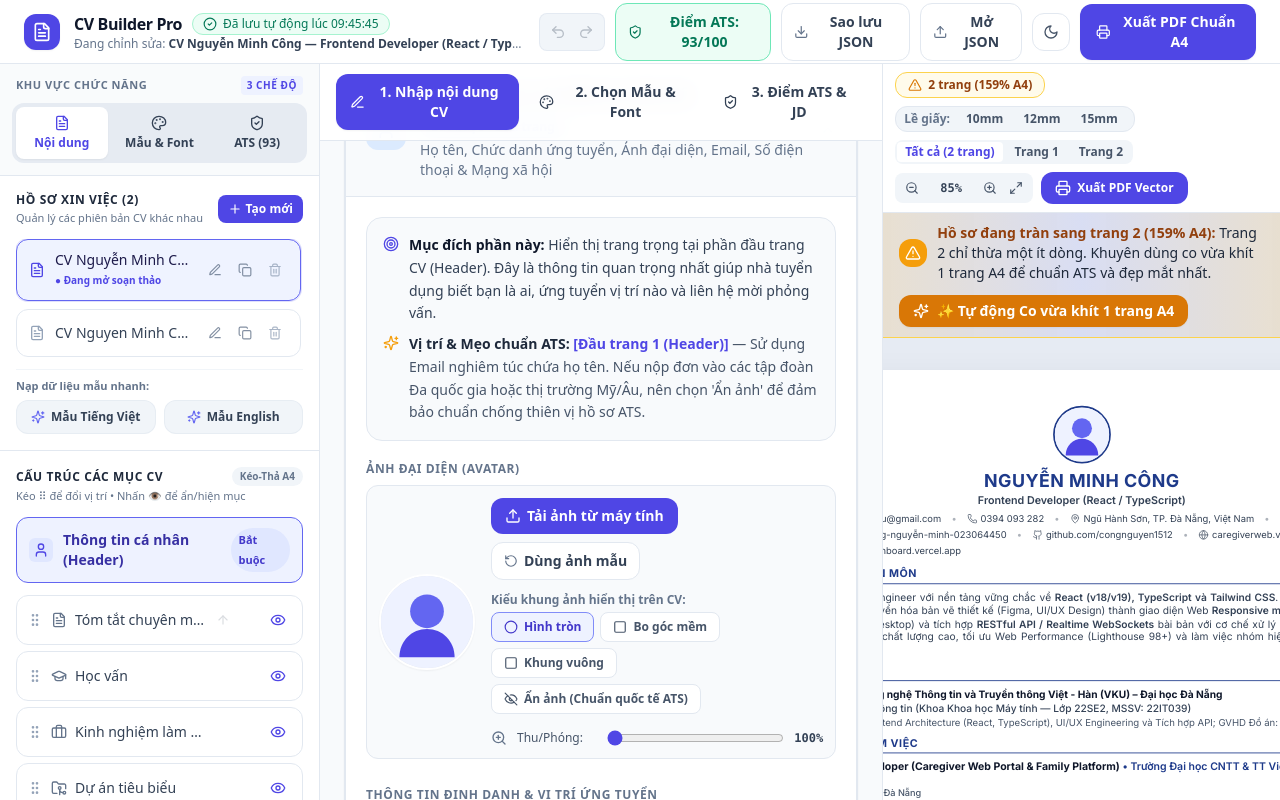
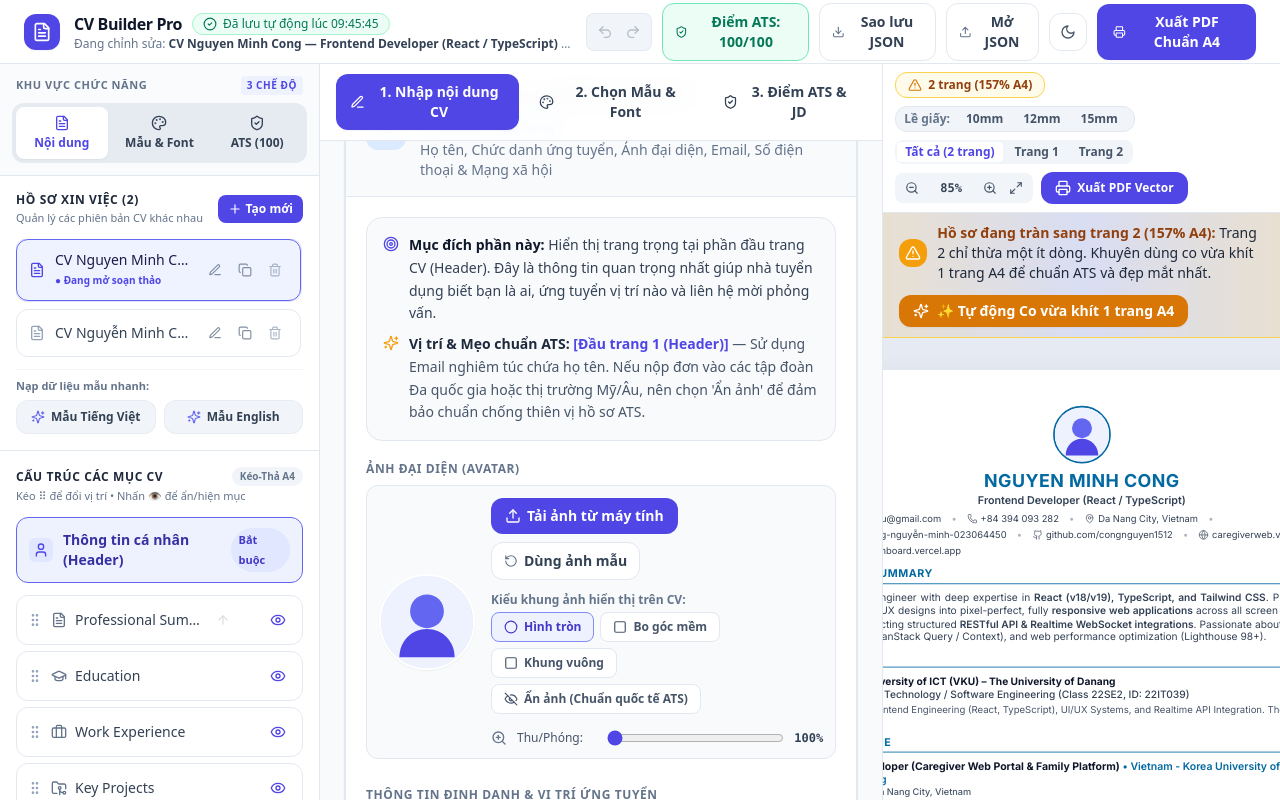
Before and after one commit to congnguyen1512/cv-builder, a React (Vite) app: page / in a window 1280 px wide. Built offline with nearby package versions, Linux system fonts and the light colour scheme.

Commit message:
feat: set English ATS Frontend React CV as default & format international phone number

```diff
--- a/src/App.tsx
+++ b/src/App.tsx
@@ -24,12 +24,12 @@ import { DesignCustomizer } from './components/DesignCustomizer';
 import { AtsPanel } from './components/AtsPanel';
 import { TemplateRenderer } from './components/TemplateRenderer';
 
-const STORAGE_KEY = 'cv_builder_pro_documents_v3';
-const ACTIVE_ID_KEY = 'cv_builder_pro_active_id_v3';
+const STORAGE_KEY = 'cv_builder_pro_documents_v4';
+const ACTIVE_ID_KEY = 'cv_builder_pro_active_id_v4';
 const THEME_KEY = 'cv_builder_pro_theme_v1';
 
 export const App: React.FC = () => {
-  // 1. Load initial CVs from localStorage or fallback to SAMPLE_CV_VI & SAMPLE_CV_EN
+  // 1. Load initial CVs from localStorage or fallback to [SAMPLE_CV_EN, SAMPLE_CV_VI]
   const [cvList, setCvList] = useState<CVDocument[]>(() => {
     try {
       const raw = localStorage.getItem(STORAGE_KEY);
@@ -42,7 +42,7 @@ export const App: React.FC = () => {
     } catch (e) {
       console.error('Failed to load CVs from localStorage', e);
     }
-    return [SAMPLE_CV_VI, SAMPLE_CV_EN];
+    return [SAMPLE_CV_EN, SAMPLE_CV_VI];
   });
 
   const [activeCvId, setActiveCvId] = useState<string>(() => {
@@ -50,7 +50,7 @@ export const App: React.FC = () => {
     if (saved) {
       return saved;
     }
-    return SAMPLE_CV_VI.id;
+    return SAMPLE_CV_EN.id;
   });
 
   const [darkMode, setDarkMode] = useState<boolean>(() => {
--- a/src/data/sampleData.ts
+++ b/src/data/sampleData.ts
@@ -21,7 +21,7 @@ export const SECTION_LABELS: Record<LanguageCode, Record<SectionId, string>> = {
     certifications: 'Certifications & Awards',
     activities: 'Leadership & Volunteering',
     references: 'References',
-    custom: 'Additional Information',
+    custom: 'Technical Highlights',
   },
 };
 
@@ -364,6 +364,8 @@ export const SAMPLE_CV_EN: CVDocument = {
     ...SAMPLE_CV_VI.personalInfo,
     fullName: 'NGUYEN MINH CONG',
     jobTitle: 'Frontend Developer (React / TypeScript)',
+    email: 'nguyenminhcong.lbu@gmail.com',
+    phone: '+84 394 093 282',
     address: 'Da Nang City, Vietnam',
     avatarShape: 'circle',
     socials: {
```
